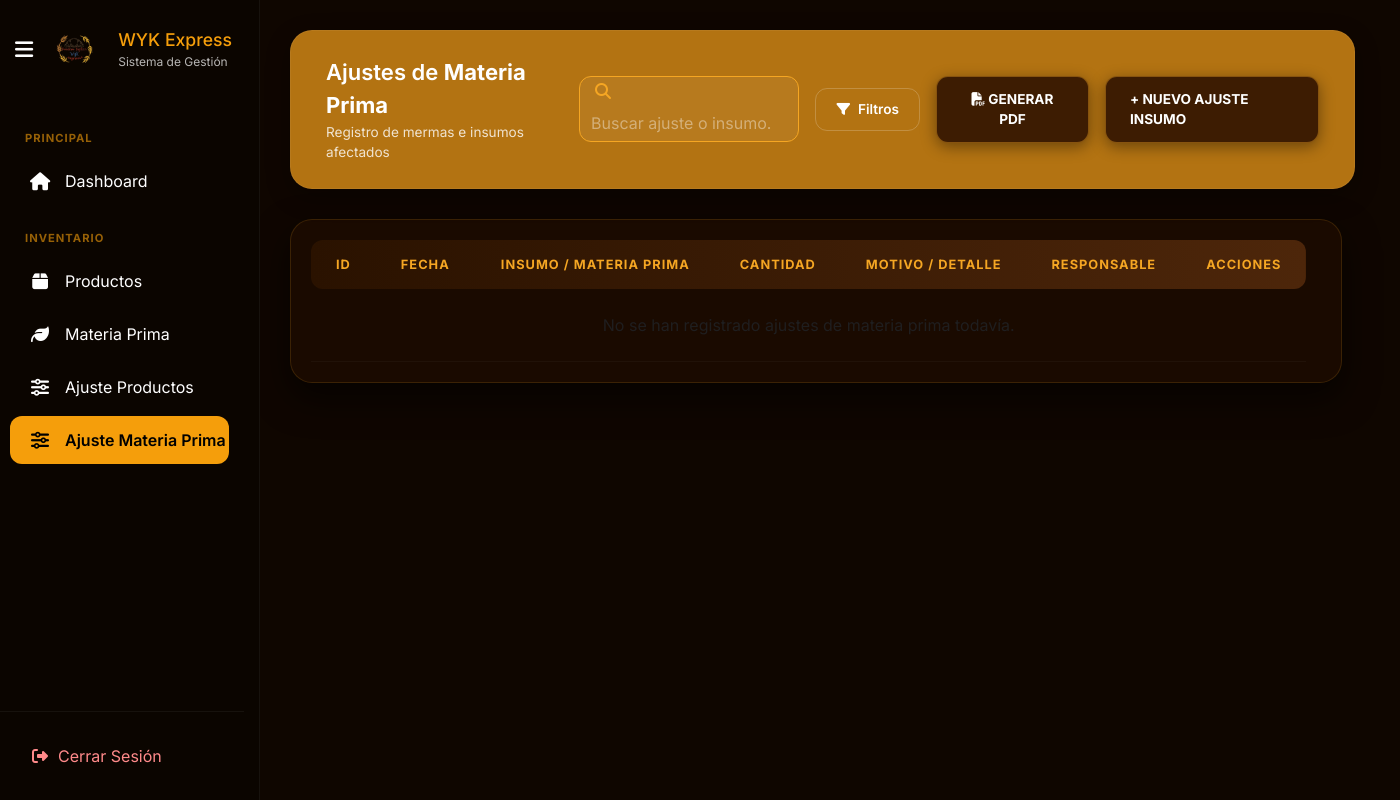
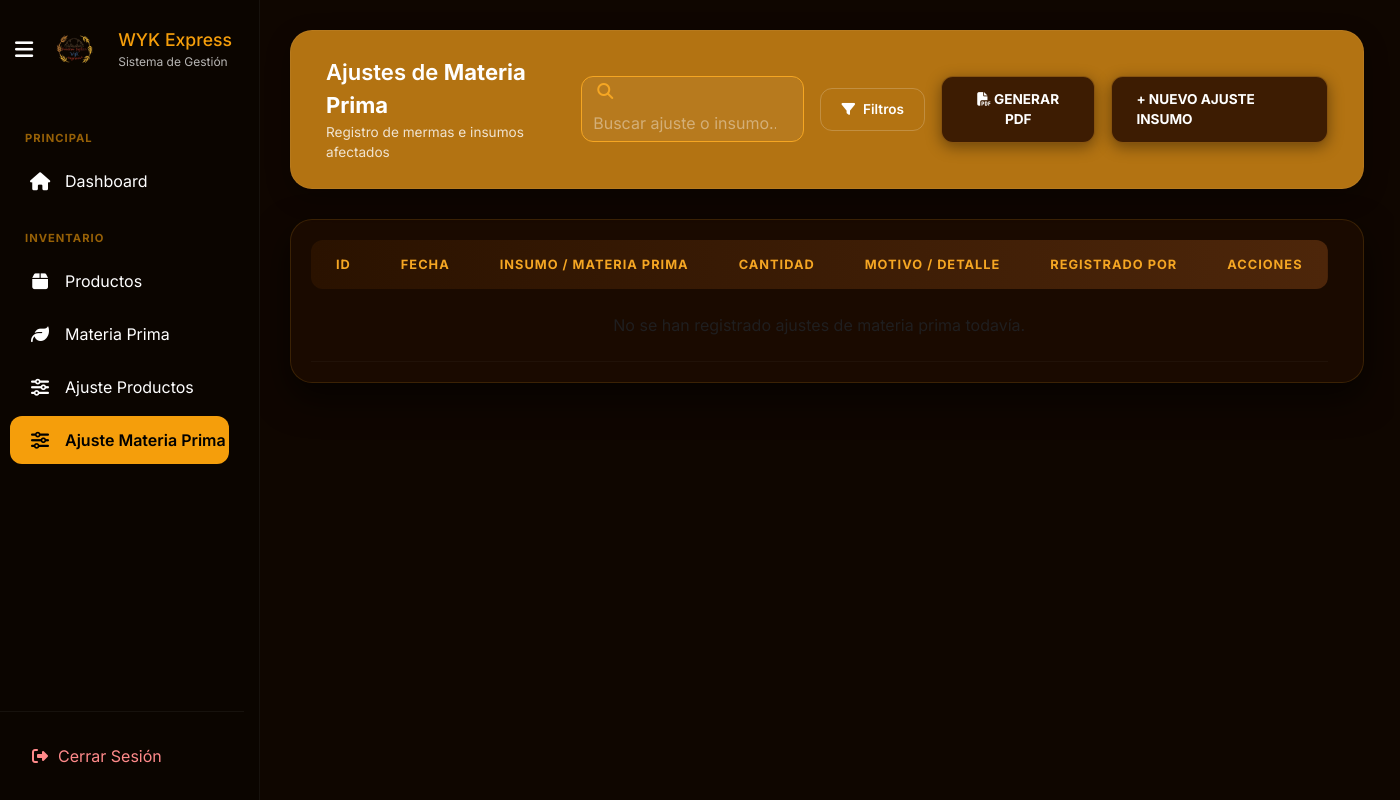
Before and after one commit to Branndon-Suarez/3.WYK-PYTHON.github.io, a Django app: page /inventario/ajustes/materia-prima/ in a window 1400 px wide. Run offline with Django 5.2, Linux system fonts and the light colour scheme; the visitor is signed in with stand-in values (Sample User, id 1); data that the repository does not hold is empty; some libraries are stand-ins or nearby versions.

Commit message:
Update lista.html

```diff
--- a/proyecto_wyk/inventario/templates/inventario/ajuste_mat/lista.html
+++ b/proyecto_wyk/inventario/templates/inventario/ajuste_mat/lista.html
@@ -115,7 +115,7 @@
                         <th>INSUMO / MATERIA PRIMA</th>
                         <th class="text-center">CANTIDAD</th>
                         <th>MOTIVO / DETALLE</th>
-                        <th class="text-center">RESPONSABLE</th>
+                        <th class="text-center">REGISTRADO POR</th>
                         <th class="text-center">ACCIONES</th>
                     </tr>
                 </thead>
```
